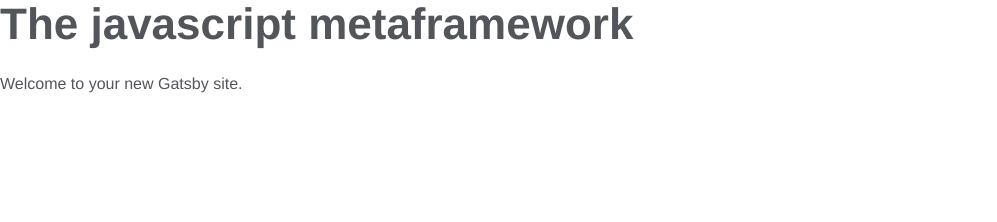
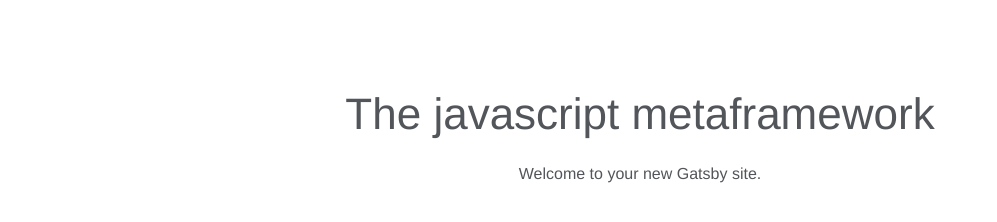
Before and after one commit to area73/single-spa.js.org, a Gatsby site: page / in a window 1280 px wide. Shown: the whole page, without its empty margins (0-997 px from the left). Built offline with nearby package versions, Linux system fonts and the light colour scheme; Gatsby itself is replaced by a stand-in of ours; a web font is replaced by a local one.

Commit message:
Cleaning up the index, adding css

```diff
--- a/src/pages/index.js
+++ b/src/pages/index.js
@@ -1,9 +1,10 @@
 import React from 'react'
 import Link from 'gatsby-link'
+import styles from './index.module.css'
 
 const IndexPage = () => (
-  <section>
-    <h1>The javascript metaframework</h1>
+  <section className={styles.index}>
+    <h1 className={styles.h1}>The javascript metaframework</h1>
     <p>Welcome to your new Gatsby site.</p>
   </section>
 )
--- /dev/null
+++ b/src/pages/index.module.css
@@ -0,0 +1,13 @@
+.h1 {
+  font-weight: normal;
+}
+
+.index {
+  text-align: center;
+}
+
+@media(min-width: 786px) {
+  .h1 {
+    margin-top: 90px;
+  }
+}
```
